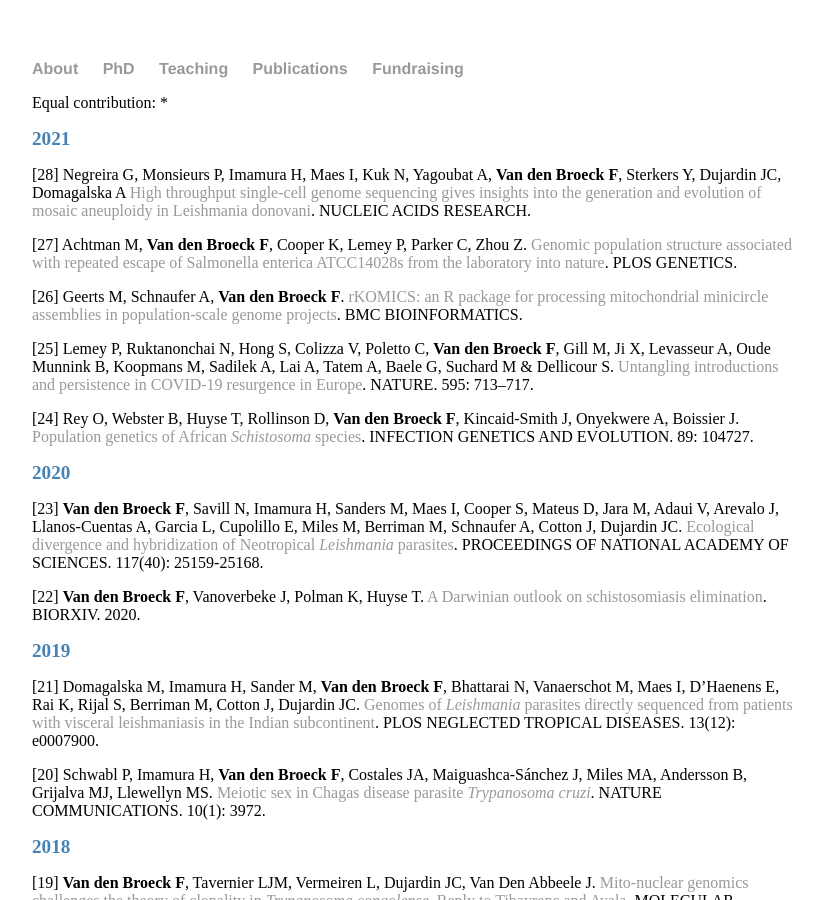
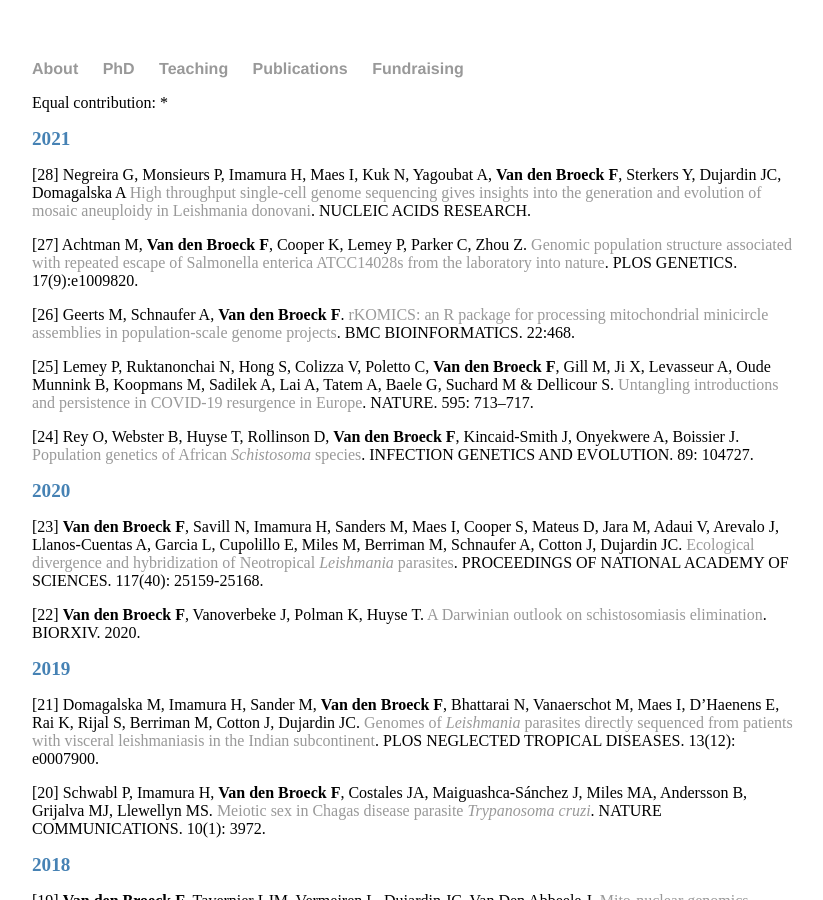
Before and after one commit to FreBio/FreBio.github.io, a Jekyll site: the page built from Pubs/index.md, in a window 1280 px wide and 900 px high. Shown: the whole window, without its empty margins (224-1047 px from the left). Built offline with Jekyll 4.4.1, drawn with Linux system fonts in a browser that asks for light colours.

Commit message:
Update index.md

```diff
--- a/Pubs/index.md
+++ b/Pubs/index.md
@@ -7,9 +7,9 @@ Equal contribution: *
 ## 2021
 [28] Negreira G, Monsieurs P, Imamura H, Maes I, Kuk N, Yagoubat A, **Van den Broeck F**, Sterkers Y, Dujardin JC, Domagalska A [High throughput single-cell genome sequencing gives insights into the generation and evolution of mosaic aneuploidy in Leishmania donovani](https://doi.org/10.1093/nar/gkab1203). NUCLEIC ACIDS RESEARCH.
 
-[27] Achtman M, **Van den Broeck F**, Cooper K, Lemey P, Parker C, Zhou Z. [Genomic population structure associated with repeated escape of Salmonella enterica ATCC14028s from the laboratory into nature](https://pubmed.ncbi.nlm.nih.gov/34570761). PLOS GENETICS.
+[27] Achtman M, **Van den Broeck F**, Cooper K, Lemey P, Parker C, Zhou Z. [Genomic population structure associated with repeated escape of Salmonella enterica ATCC14028s from the laboratory into nature](https://pubmed.ncbi.nlm.nih.gov/34570761). PLOS GENETICS. 17(9):e1009820.
 
-[26] Geerts M, Schnaufer A, **Van den Broeck F**. [rKOMICS: an R package for processing mitochondrial minicircle assemblies in population-scale genome projects](https://bmcbioinformatics.biomedcentral.com/articles/10.1186/s12859-021-04384-1). BMC BIOINFORMATICS.
+[26] Geerts M, Schnaufer A, **Van den Broeck F**. [rKOMICS: an R package for processing mitochondrial minicircle assemblies in population-scale genome projects](https://bmcbioinformatics.biomedcentral.com/articles/10.1186/s12859-021-04384-1). BMC BIOINFORMATICS. 22:468.
 
 [25] Lemey P, Ruktanonchai N, Hong S, Colizza V, Poletto C, **Van den Broeck F**, Gill M, Ji X, Levasseur A, Oude Munnink B, Koopmans M, Sadilek A, Lai A, Tatem A, Baele G, Suchard M & Dellicour S. [Untangling introductions and persistence in COVID-19 resurgence in Europe](https://www.nature.com/articles/s41586-021-03754-2). NATURE. 595: 713–717.
 
```
